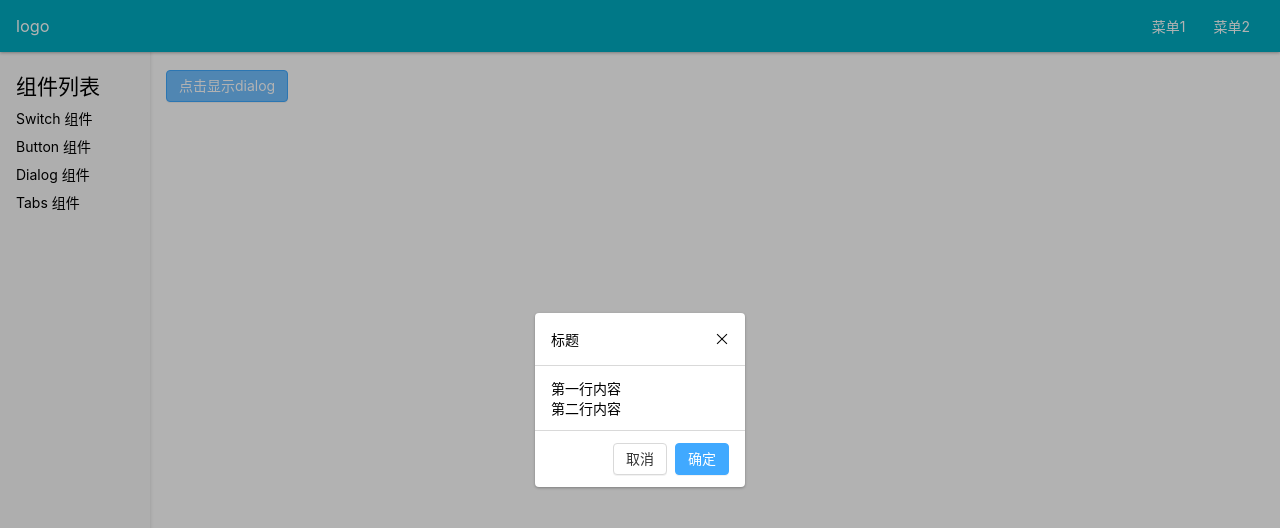
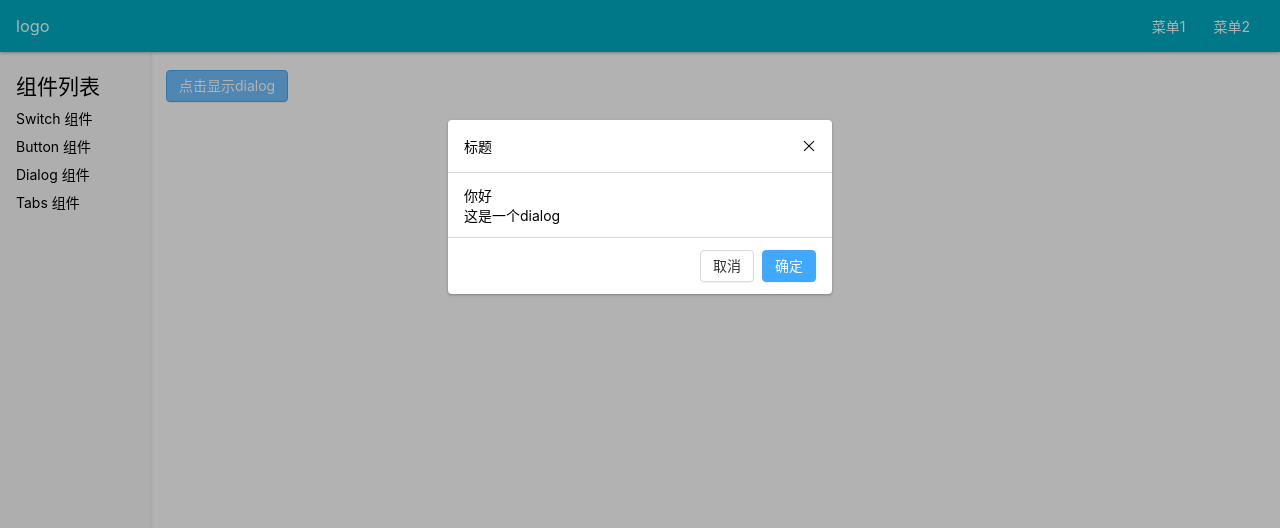
Before and after one commit to csyuser/gulu, a Vue app: page /#/DialogDemo in a window 1280 px wide. Both pictures are taken after a click on the button "点击显示dialog". Shown: the top 528 px of the page. Built offline with nearby package versions, Linux system fonts and the light colour scheme.

Commit message:
dialog组件支持内容和footer使用插槽 && dialog样式更改

```diff
--- a/src/components/DialogDemo.vue
+++ b/src/components/DialogDemo.vue
@@ -1,22 +1,32 @@
 <template>
   <Button level="primary" @click="toggle">点击显示dialog</Button>
-  <Dialog v-model:visible="visible"></Dialog>
+  <Dialog v-model:visible="visible">
+    <p>你好</p>
+    <p>这是一个dialog</p>
+    <template #footer>
+      <span class="pipi-dialog-footer">
+        <Button>取消</Button>
+        <Button level="primary">确定</Button>
+      </span>
+    </template>
+  </Dialog>
 </template>
 
+
 <script lang="ts">
-import {ref} from 'vue'
+import {ref} from 'vue';
 import Dialog from '../lib/Dialog.vue';
 import Button from '../lib/Button.vue';
 
 export default {
   name: 'DialogDemo',
-  components: {Dialog,Button},
-  setup(){
-    const visible = ref(false)
-    const toggle = ()=>{
-      visible.value = !visible.value
-    }
-    return {visible,toggle}
+  components: {Dialog, Button},
+  setup() {
+    const visible = ref(false);
+    const toggle = () => {
+      visible.value = !visible.value;
+    };
+    return {visible, toggle};
   }
 };
 </script>
--- a/src/lib/Dialog.vue
+++ b/src/lib/Dialog.vue
@@ -5,12 +5,10 @@
       <div class="pipi-dialog">
         <header>标题 <span class="pipi-dialog-close" @click="closeDialog"></span></header>
         <main>
-          <p>第一行内容</p>
-          <p>第二行内容</p>
+          <slot></slot>
         </main>
         <footer>
-          <Button>取消</Button>
-          <Button level="primary">确定</Button>
+          <slot name="footer"></slot>
         </footer>
       </div>
     </div>
@@ -26,11 +24,11 @@ export default {
   props: {
     visible: {type: Boolean, default: false}
   },
-  setup(props,context){
-    const closeDialog = ()=>{
-      context.emit('update:visible',false)
-    }
-    return {closeDialog}
+  setup(props, context) {
+    const closeDialog = () => {
+      context.emit('update:visible', false);
+    };
+    return {closeDialog};
   },
 };
 </script>
@@ -46,6 +44,8 @@ $blue: #40a9ff;
   box-shadow: 0 1px 3px fade-out(black, 0.7);
   min-width: 15em;
   max-width: 90%;
+  width: 30%;
+  margin: 15vh auto 50px;
 
   &-overlay {
     width: 100%;
@@ -60,9 +60,13 @@ $blue: #40a9ff;
   &-wrapper {
     position: fixed;
     z-index: 11;
-    top: 50%;
-    left: 50%;
-    transform: translate(-50%, -50%);
+    top: 0;
+    left: 0;
+    right: 0;
+    bottom: 0;
+    //top: 50%;
+    //left: 50%;
+    //transform: translate(-50%, -50%);
   }
 
   > header {
@@ -110,9 +114,13 @@ $blue: #40a9ff;
   }
 
   > footer {
-    border-top: 1px solid $border-color;
-    padding: 12px 16px;
-    text-align: right;
+    > .pipi-dialog-footer {
+      display: block;
+      padding: 12px 16px;
+      text-align: right;
+      border-top: 1px solid $border-color;
+    }
+
   }
 }
 </style>
```
Also changed, not shown: 1 other file (tests, documents, lock files or other folders).
